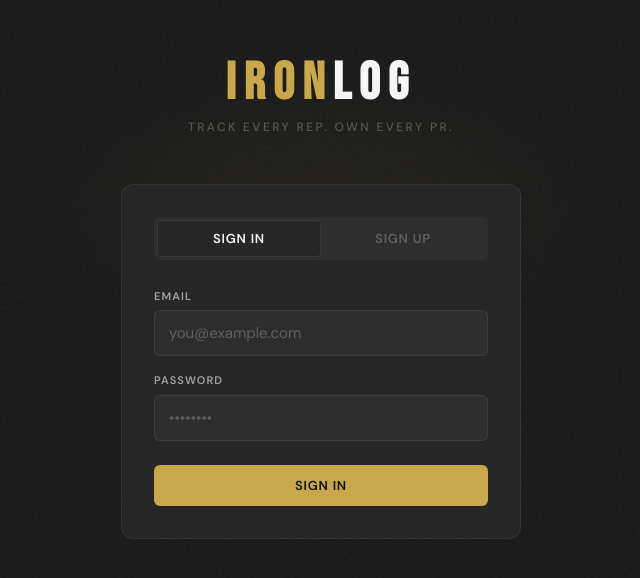
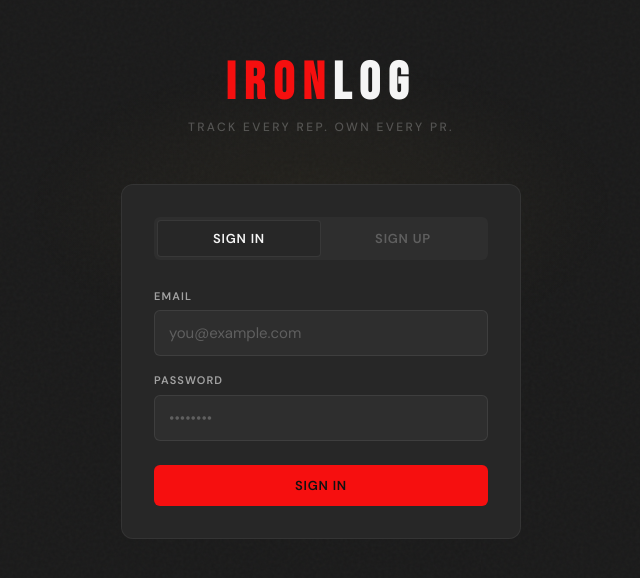
Before and after one commit to Jordan1819/IronLog, a React (Vite) app in the folder frontend/: page /auth in a window 1280 px wide. Shown: the part 102-680 px from the top of the page, without its empty margins (319-959 px from the left). Built offline with nearby package versions, Linux system fonts and the light colour scheme; no server answers.

Commit message:
vercel noob here

```diff
--- a/frontend/src/index.css
+++ b/frontend/src/index.css
@@ -3,7 +3,8 @@
   --bg-secondary: #222222;
   --bg-card: #272727;
   --bg-input: #2e2e2e;
-  --gold: #c9a84c;
+  /* --gold: #c9a84c; */
+  --gold: #f60f0f;
   --gold-light: #e2c47a;
   --gold-dim: rgba(201, 168, 76, 0.15);
   --gold-border: rgba(201, 168, 76, 0.3);
```
